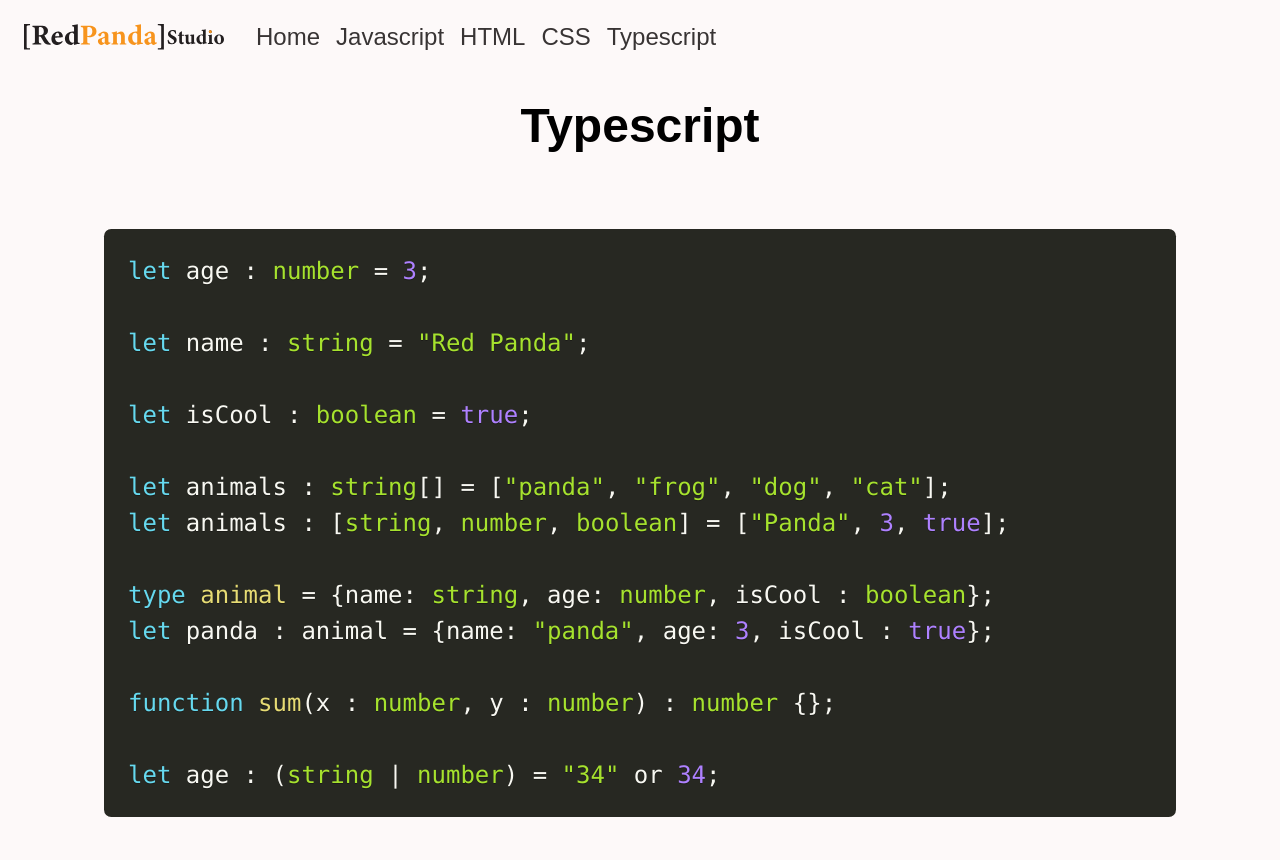
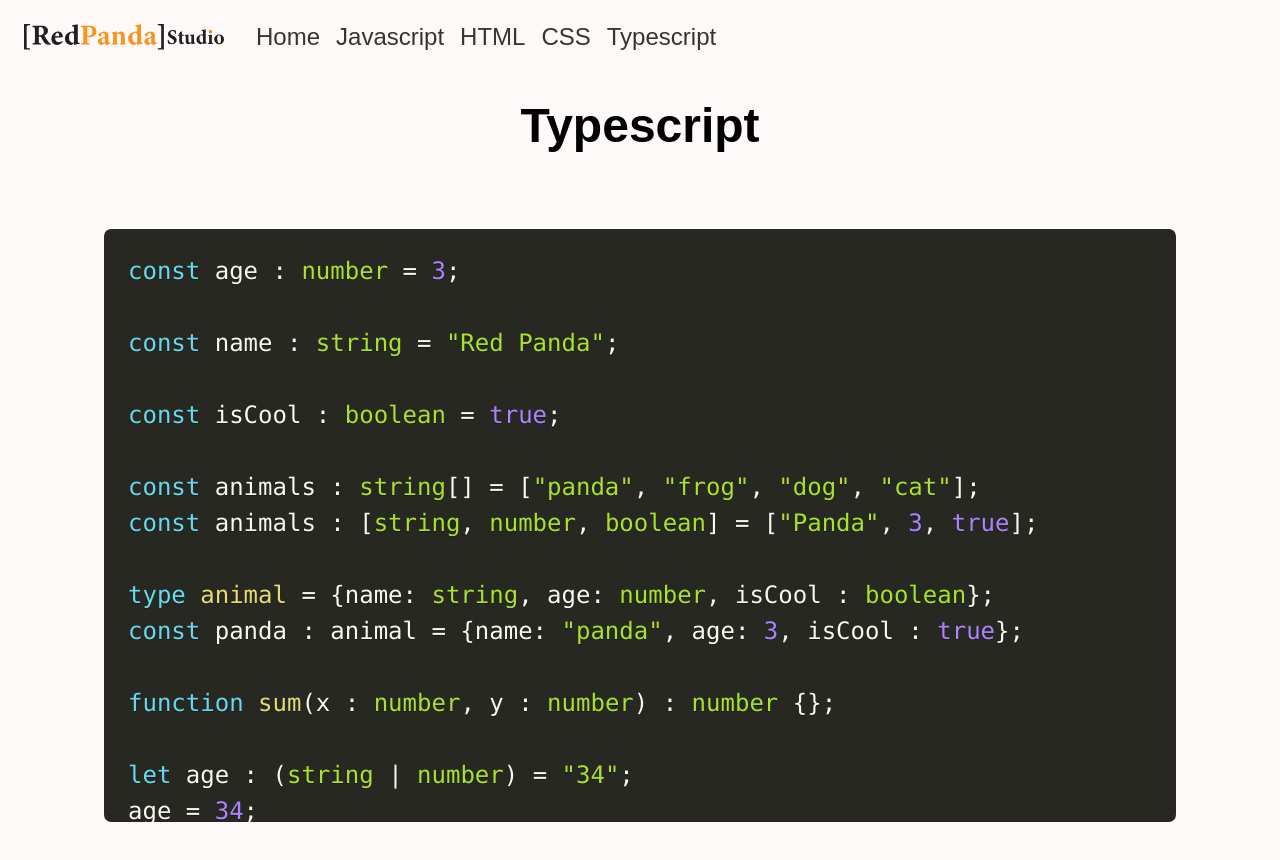
Before and after one commit to TimothyRedPanda/red-panda-portfolio, a Next.js app: page /typescript in a window 1280 px wide. Shown: the top 860 px of the page. Built offline with nearby package versions, Linux system fonts and the light colour scheme; a web font is replaced by a local one.

Commit message:
Code refactoring - typescript example

```diff
--- a/src/app/typescript/page.tsx
+++ b/src/app/typescript/page.tsx
@@ -3,33 +3,33 @@ import PrismLoader from "@/components/prism-loader"
 import Link from 'next/link'
 export default function Typescript() {
     const objectType = `type animal = {name: string, age: number, isCool : boolean};`
-    const exampleObject =`let panda : animal = {name: "panda", age: 3, isCool : true};`
+    const exampleObject =`const panda : animal = {name: "panda", age: 3, isCool : true};`
     const paraTypes = 'function sum(x : number, y : number) : number {};'
     return (
         <div className={styles.container}>
             <h1>Typescript</h1>
             <pre className="language-ts" style={{width: "80vw"}}>
                 <code className="language-ts">
-                    let age : number = 3;
+                    const age : number = 3;
                 </code>
                 <br/>
                 <br/>
                 <code className="language-ts">
-                    let name : string = "Red Panda";
+                    const name : string = "Red Panda";
                 </code>
                 <br/>
                 <br/>
                 <code className="language-ts">
-                    let isCool : boolean = true;
+                    const isCool : boolean = true;
                 </code>
                 <br/>
                 <br/>
                 <code className="language-ts">
-                    let animals : string[] = ["panda", "frog", "dog", "cat"];
+                    const animals : string[] = ["panda", "frog", "dog", "cat"];
                 </code>
                 <br/>
                 <code className="language-ts">
-                    let animals : [string, number, boolean] = ["Panda", 3, true];
+                    const animals : [string, number, boolean] = ["Panda", 3, true];
                 </code>
                 <br/>
                 <br/>
@@ -48,7 +48,11 @@ export default function Typescript() {
                 <br/>
                 <br/>
                 <code className="language-ts">
-                let age : (string | number) = "34" or 34;
+                let age : (string | number) = "34";
+                </code>
+                <br/>
+                <code>
+                    age = 34;
                 </code>
             </pre>
             <PrismLoader/>
```
